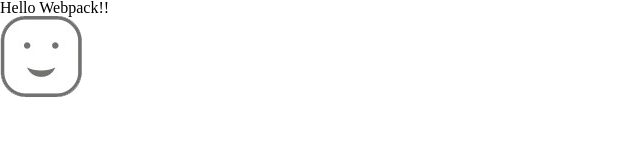
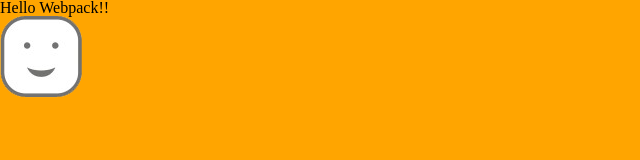
Before and after one commit to yeyoung8805/webpack_bundler_practice, a website built with webpack: page index.html in a window 1280 px wide. Shown: the whole page, without its empty margins (0-640 px from the left). Built offline with nearby package versions, Linux system fonts and the light colour scheme.

Commit message:
add main.css inside static/css/

```diff
--- a/index.html
+++ b/index.html
@@ -7,6 +7,7 @@
   <meta name="viewport" content="width=device-width, initial-scale=1.0">
   <title>Hello Webpack!</title>
   <link rel="stylesheet" href="https://cdn.jsdelivr.net/npm/reset-css@5.0.1/reset.min.css">
+  <link rel="stylesheet" href="./css/main.css" />
 </head>
 
 <body>
--- /dev/null
+++ b/static/css/main.css
@@ -0,0 +1,3 @@
+body {
+  background-color: orange;
+}
```
